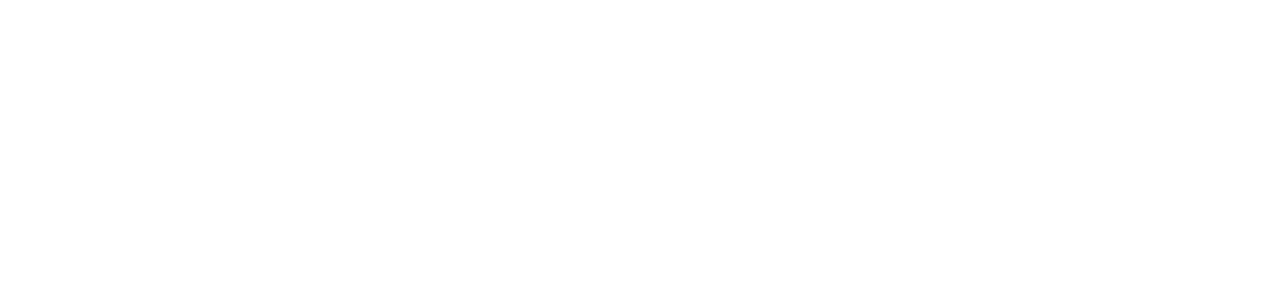
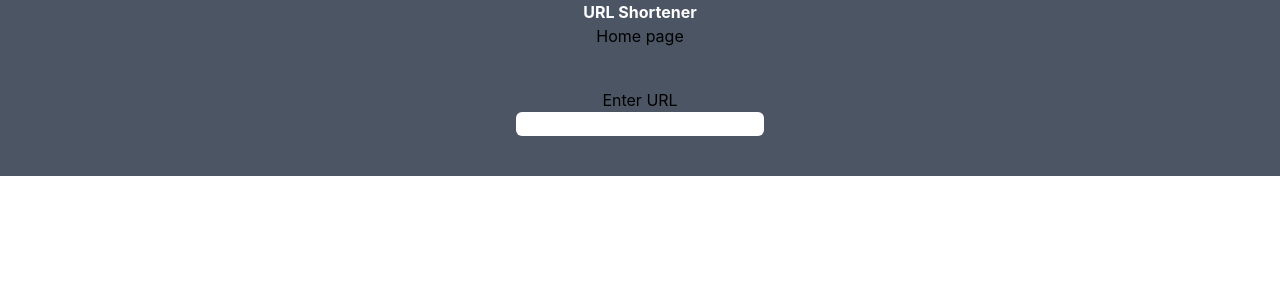
Before and after one commit to Daniel-N98/url-shortener-fe, a React (Create React App) app: page / in a window 1280 px wide. Shown: the top 300 px of the page. Built offline with nearby package versions, Linux system fonts and the light colour scheme.

Commit message:
Added URL component to home page

```diff
--- a/src/App.js
+++ b/src/App.js
@@ -1,7 +1,13 @@
 import "./App.css";
+import HomePage from "./pages/HomePage";
 
 function App() {
-  return <div className="App"></div>;
+  return (
+    <div className="App bg-gray-600">
+      <h1 className="text-white font-bold">URL Shortener</h1>
+      <HomePage />
+    </div>
+  );
 }
 
 export default App;
--- a/src/components/url-input/URLBar.jsx
+++ b/src/components/url-input/URLBar.jsx
@@ -1,11 +1,10 @@
 export default function URLBar() {
   return (
     <section id="url-section">
-      <form>
-        <label htmlFor="url-input">
-          Enter URL:
-          <input type="text" required />
-        </label>
+      <form className="p-10">
+        <label htmlFor="url-input" />
+        <p>Enter URL</p>
+        <input type="text" className="rounded-md" required />
       </form>
     </section>
   );
--- a/src/pages/HomePage.jsx
+++ b/src/pages/HomePage.jsx
@@ -1,7 +1,10 @@
+import URLBar from "../components/url-input/URLBar";
+
 export default function HomePage() {
   return (
     <section id="home-page">
-      <h1>Home page</h1>
+      <h2>Home page</h2>
+      <URLBar />
     </section>
   );
 }
```
